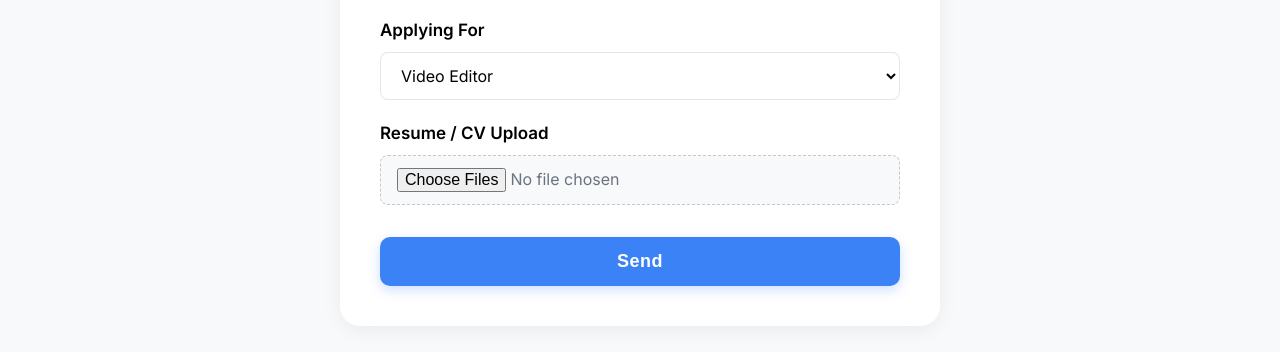
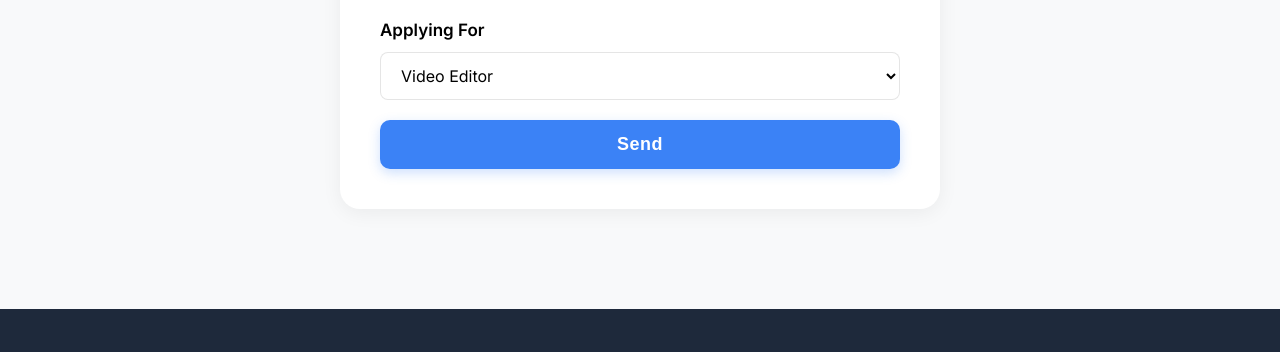
Before and after one commit to animalrabbitaiyt-lgtm/Primexx, a website: page Pages/hiring.html in a window 1280 px wide. Shown: the part 934-1286 px from the top of the page. Drawn offline with Linux system fonts and the light colour scheme.

Commit message:
Update hiring.html

```diff
--- a/Pages/hiring.html
+++ b/Pages/hiring.html
@@ -70,7 +70,7 @@
                 </h3>
                 <p style="color: var(--text-gray); font-size: 18px; margin-bottom: 40px;">We have received your
                     application and will be in touch with you shortly.</p>
-                <button type="button" class="btn btn-primary" onclick="window.location.href='index.html'">Return
+                <button type="button" class="btn btn-primary" onclick="window.location.href='/index.html'">Return
                     Home</button>
             </div>
 
@@ -126,13 +126,7 @@
                     </select>
                 </div>
 
-                <div style="margin-bottom: 32px;">
-                    <label for="resume"
-                        style="display: block; font-weight: 600; margin-bottom: 8px; color: var(--black);">Resume / CV
-                        Upload</label>
-                    <input type="file" id="resume" name="entry.1634314275" multiple
-                        style="width: 100%; padding: 12px 16px; border: 1px dashed rgba(0,0,0,0.2); border-radius: 8px; background: var(--light-gray-bg); font-family: inherit; font-size: 16px; outline: none;">
-                </div>
+
 
                 <button type="submit" class="btn btn-primary" style="width: 100%; font-size: 18px;">Send</button>
             </form>
```
